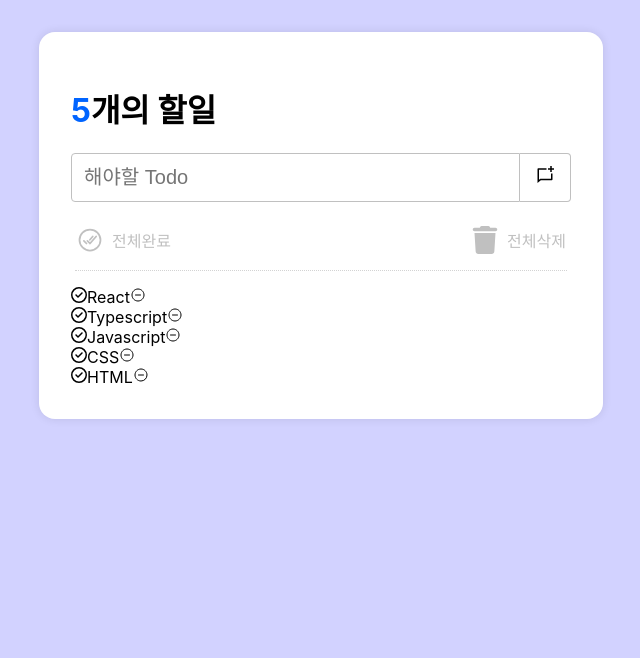
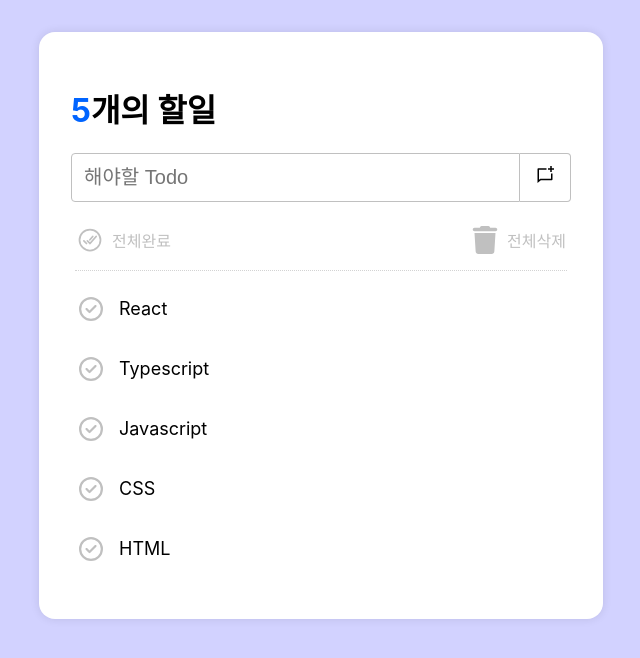
Before and after one commit to shinwon-kim/Todo-list, a React (Create React App) app: page / in a window 1280 px wide. Shown: the top 658 px of the page, without its empty margins (319-959 px from the left). Built offline with nearby package versions, Linux system fonts and the light colour scheme.

Commit message:
style: 리스트 목록 스타일

```diff
--- a/src/ListItem/TodoItem.module.css
+++ b/src/ListItem/TodoItem.module.css
@@ -0,0 +1,39 @@
+.container {
+    display: flex;
+    align-items: center;
+    font-size: 18px;
+    margin: 16px 0;
+    padding: 8px;
+}
+
+.container:hover {
+    background-color: #f5f5f5;
+    transition: background-color 0s;
+}
+
+.container:hover .removeIcon {
+    visibility: visible;
+}
+
+.checkIcon {
+    font-size: 24px;
+    margin-right: 16px;
+    cursor: pointer;
+}
+
+
+.checkedCircleIcon {
+    color: #0064FF;
+}
+
+.unCheckedCircleIcon {
+    color: #c0c0c0;
+}
+
+.removeIcon {
+    font-size: 28px;
+    margin-left: auto;
+    cursor: pointer;
+    color: red;
+    visibility: hidden;
+}
--- a/src/ListItem/TodoItem.tsx
+++ b/src/ListItem/TodoItem.tsx
@@ -7,11 +7,12 @@
 }
 
 const TodoItem = (props:TodoItemProps) => {
+    const isCheck = false;
     return (
-        <li>
-            <FaRegCircleCheck/>
+        <li className={styles.container}>
+            <FaRegCircleCheck className={[styles.checkIcon, `${isCheck ? styles.checkedCircleIcon : styles.unCheckedCircleIcon}`].join(" ")}/>
             <span>{props.text}</span>
-            <IoRemoveCircleOutline></IoRemoveCircleOutline>
+            <IoRemoveCircleOutline className={styles.removeIcon}/>
         </li>
     )
 }
```
